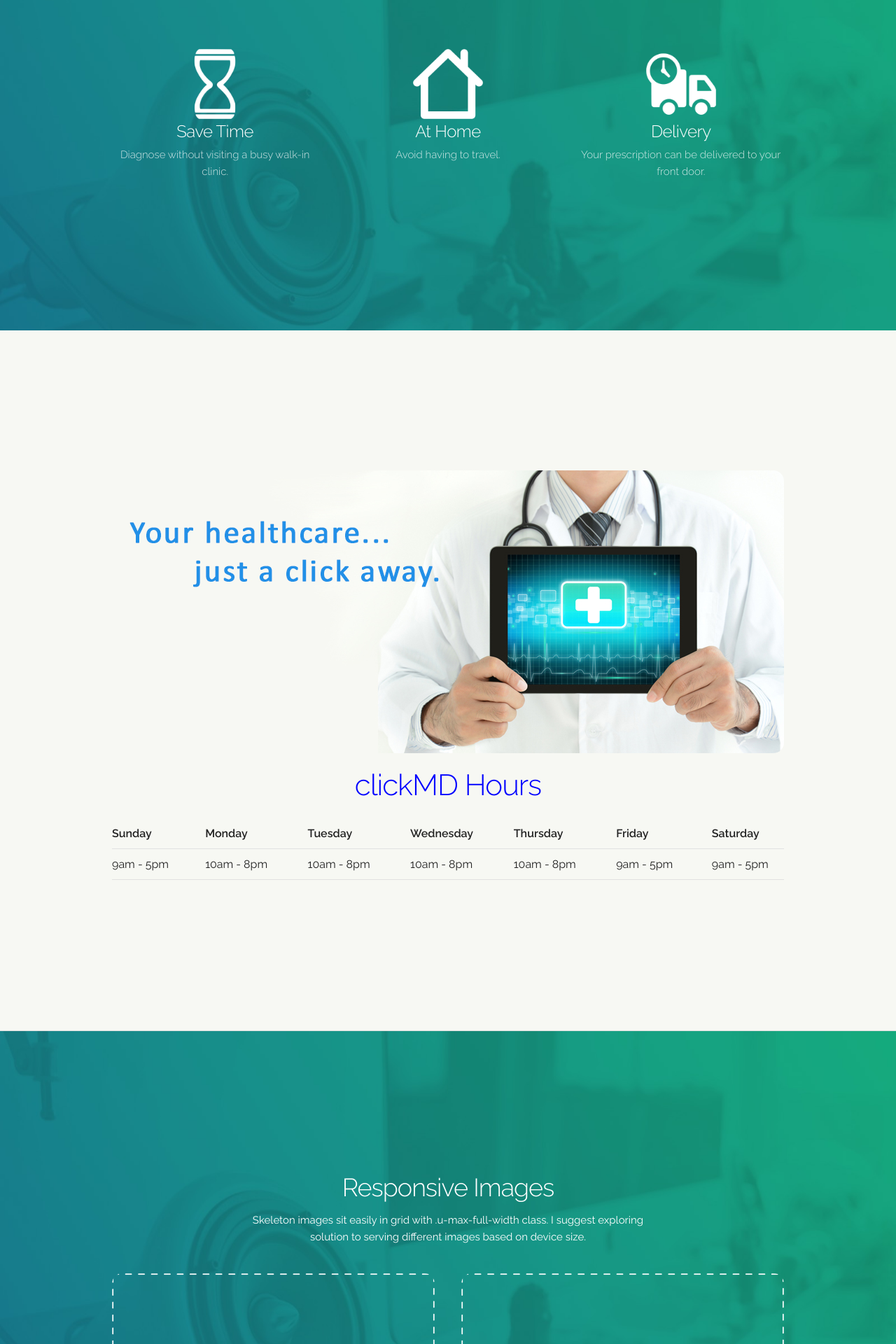
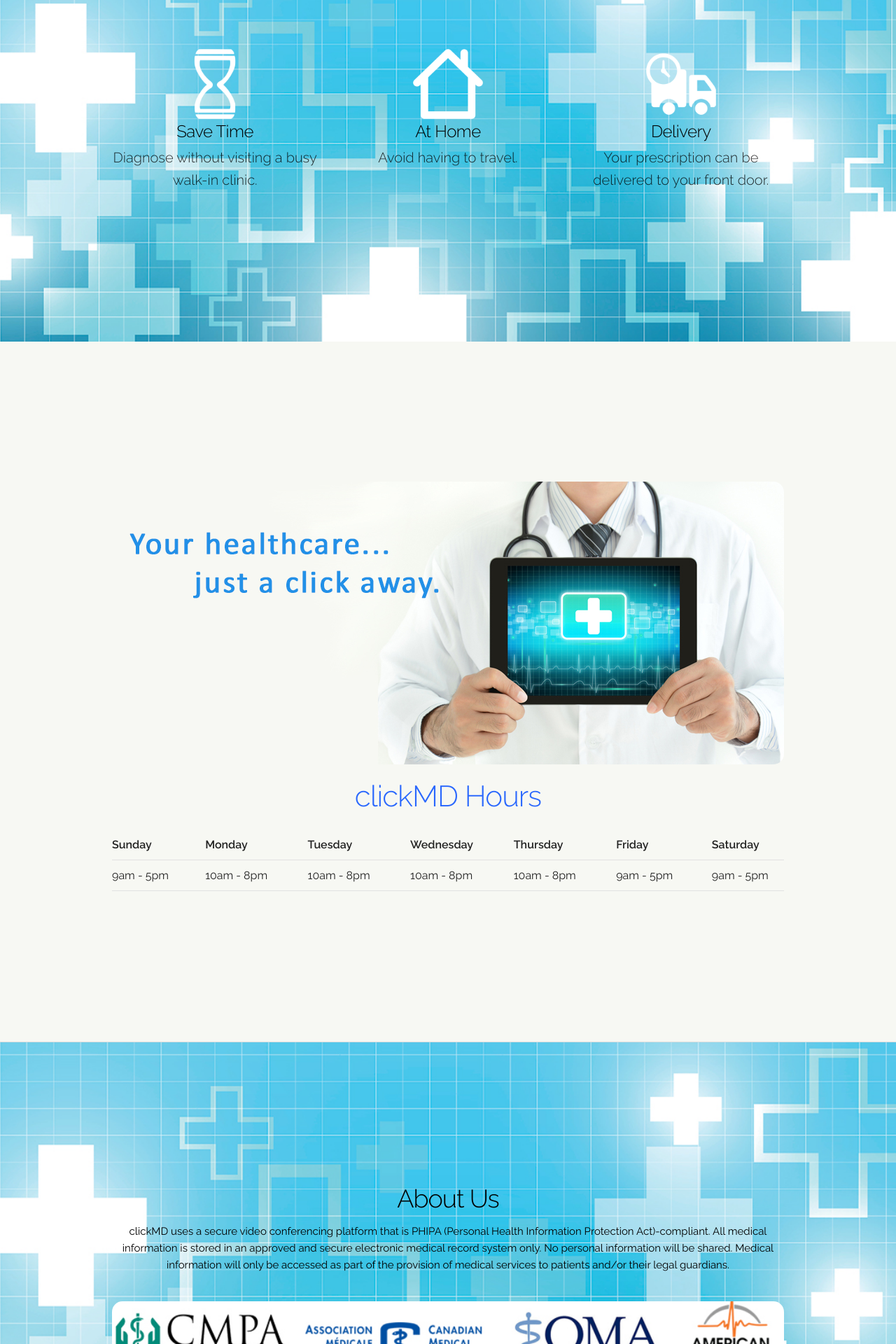
Before and after one commit to kimchirichie/cmd, a PHP site: page / in a window 1280 px wide. Shown: the part 760-2680 px from the top of the page at 70% size. Run offline with PHP 8.4, Linux system fonts and the light colour scheme; some libraries are stand-ins or nearby versions.

Commit message:
theme done

```diff
--- a/index.html
+++ b/index.html
@@ -49,9 +49,10 @@
   </nav>
 
   <div class="section hero">
-    <div class="container">
+    <div class="container top">
       <div class="row">
         <div class="two-thirds column">
+          <img class="logo" src="/images/logo.png"/>
           <h4 class="hero-heading">Quick and Convenient Access to Licensed Physicians, in Your Pocket</h4>
           <a class="button button-primary" href="http://getskeleton.com">See a Doctor</a>
         </div>
@@ -64,7 +65,7 @@
 
   <div class="section values">
     <div class="container">
-      <div class="row">
+      <div class="row basicDes">
         <div class="one-third column value">
           <img class="circle-vp" src="/images/time.png">
           <h5 class="value-heading">Save Time</h5>
@@ -117,39 +118,31 @@
 
   <div class="section categories">
     <div class="container">
-      <h3 class="section-heading">Responsive Images</h3>
-      <p class="section-description">Skeleton images sit easily in grid with .u-max-full-width class. I suggest exploring solution to serving different images based on device size.</p>
-      <div class="row">
-        <div class="one-half column category">
-          <img class="u-max-full-width" src="/images/placeholder.png">
-        </div>
-        <div class="one-half column category">
-          <img class="u-max-full-width" src="/images/placeholder.png">
-        </div>
-      </div>
+      <h3 class="section-heading">About Us</h3>
+      <p class="section-description">clickMD uses a secure video conferencing platform that is PHIPA (Personal Health Information Protection Act)-compliant. All medical information is stored in an approved and secure electronic medical record system only. No personal information will be shared. Medical information will only be accessed as part of the provision of medical services to patients and/or their legal guardians.</p>
+      <img src="/images/sponsors.jpg"/>
     </div>
   </div>
 
   <div class="footer">
     <ul class="footer-list">
       <li class="footer-item">
-        <a class="footer-link" href="#Profile">Home</a>
+        <a class="footer-link" href="#Home">Home</a>
       </li>
       <li class="footer-item">
-        <a class="footer-link" href="#Experience">See a Doctor</a>
+        <a class="footer-link" href="#Doctor">See a Doctor</a>
       </li>
       <li class="footer-item">
-        <a class="footer-link" href="#Projects-and-Achievements">About Us</a>
+        <a class="footer-link" href="#About">About Us</a>
       </li>
       <li class="footer-item">
-        <a class="footer-link" href="#Projects-and-Achievements">FAQ's</a>
+        <a class="footer-link" href="#FAQ">FAQ's</a>
       </li>
       <li class="footer-item">
-        <a class="footer-link" href="#Projects-and-Achievements">Contact Us</a>
+        <a class="footer-link" href="#Contact">Contact Us</a>
       </li>
     </ul>
     <h6><b>2016 &copy; clickMD. All rights reserved</b></h6>
-    <span>clickMD uses a secure video conferencing platform that is PHIPA (Personal Health Information Protection Act)-compliant. All medical information is stored in an approved and secure electronic medical record system only. No personal information will be shared. Medical information will only be accessed as part of the provision of medical services to patients and/or their legal guardians.</span>
   </div>
 
 
--- a/stylesheets/custom.css
+++ b/stylesheets/custom.css
@@ -7,6 +7,7 @@
 .section {
   padding: 8rem 0 7rem;
   text-align: center;
+  background: #ECF9FF;
 }
 .section-heading,
 .section-description {
@@ -19,7 +20,7 @@
 }
 .phone {
   position: relative;
-  max-width: 80%;
+  max-width: 100%;
   margin: 3rem auto -12rem;
 }
 .phone + .phone {
@@ -28,7 +29,7 @@
 
 /* Values */
 .values {
-  background-image: url('/images/values-bg.jpg');
+  background-image: url('/images/medical_background.jpg');
   background-size: cover;
   color: #fff;
   padding-bottom: 5rem;
@@ -43,6 +44,7 @@
 .value-description {
   opacity: .8;
   font-weight: 300;
+  font-size: 20px;
 }
 
 /* Help */
@@ -53,9 +55,9 @@
 
 /* Categories */
 .categories {
-  background-image: url('/images/values-bg.jpg');
+  background-image: url('/images/medical_background.jpg');
   background-size: cover;
-  color: #fff;
+  color: black;
 }
 .categories .section-description {
   margin-bottom: 4rem;
@@ -74,6 +76,7 @@
     padding-bottom: 12rem;
     text-align: left;
     height: 165px;
+    background: #ECF9FF;
   }
   .phone {
     position: absolute;
@@ -110,7 +113,6 @@
     padding: 16rem 0 14rem;
   }
   .section-description {
-    max-width: 60%;
     margin-left: auto;
     margin-right: auto;
   }
@@ -264,6 +266,16 @@
 }
 
 .hours {
-  color: blue;
+  color: #2967fd;
   margin-top: 20px;
 }
+
+.basicDes {
+  color: black;
+  font-weight: bold:
+  font-size: 20px;
+}
+
+.logo {
+  width: 80%;
+}
```
Also changed, not shown: images/medical_background.jpg (added), images/sponsors.jpg (added).
